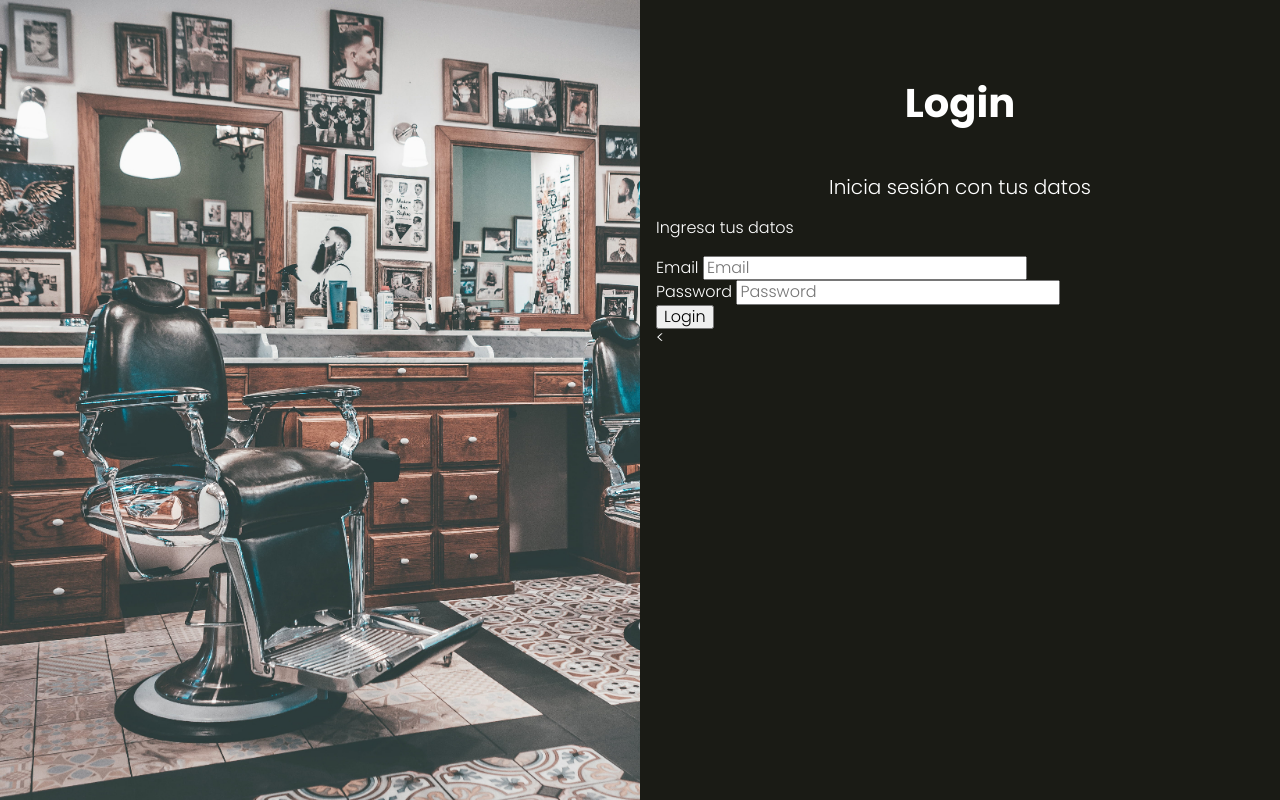
After one commit to Holyangelo/App_Salon_MVC, a PHP site: template views/auth/login.php in a window 1280 px wide. The commit adds this page. Run offline with PHP 8.4, Linux system fonts and the light colour scheme; the template is opened without the code that fills it, so the values that code supplies are empty.

Commit message:
1.1 login auth

```diff
--- a/controllers/LoginController.php
+++ b/controllers/LoginController.php
@@ -9,7 +9,8 @@ use MVC\Router;
 class LoginController{
 	//Creamos un metodo de inicio de sesion
 	public static function login(Router $router){
-		echo "LoginController";
+		$router->render('auth/login',[
+		]);
 	}
 
 	//Creamos el metodo para cerrar sesion
--- a/src/scss/app.scss
+++ b/src/scss/app.scss
@@ -1 +1,2 @@
 @use 'base';
+@use 'layout';
--- a/src/scss/base/_tipografia.scss
+++ b/src/scss/base/_tipografia.scss
@@ -22,3 +22,12 @@ p {
     color: v.$blanco;
     font-size: 2rem;
 }
+.nombre-pagina{
+    text-align: center;
+    margin: 5rem 0;
+    font-weight: v.$bold;
+}
+
+.descripcion-pagina{
+    text-align: center;
+}
--- /dev/null
+++ b/src/scss/layout/_UI.scss
@@ -0,0 +1,26 @@
+@use 'base/variables' as v;
+@use 'base/mixins' as m;
+
+.contenedor-app{
+	@include m.tablet {
+		display: grid;
+		grid-template-columns: repeat(2, 1fr);
+		min-height:100vh;
+	}
+
+	.imagen{
+		height: 30rem;
+		background-image: url('../img/1.jpg');
+		background-size: cover;
+		background-position:center center;
+		@include m.tablet{ //cuando estamos en pantalla desktop le agregamos el media query
+			height: auto !important; //auto para que tome todo el espacio disponible
+		}
+	}
+
+	.app{
+		width: 95%;
+		margin: 0 auto !important;
+		padding: 3rem 0; //lo mismo que 30px; rem = px * 10
+	}
+}
--- /dev/null
+++ b/src/scss/layout/_index.scss
@@ -0,0 +1 @@
+@forward 'ui';
--- /dev/null
+++ b/views/auth/login.php
@@ -0,0 +1,17 @@
+<h1 class="nombre-pagina">Login</h1>
+<p class="descripcion-pagina">Inicia sesión con tus datos</p>
+<!--Formulario-->
+<form class="formulario" method="post" action="/" enctype="multipart/form-data">
+    <legend>Ingresa tus datos</legend><br>
+    <div class="campo">
+        <label for="email">Email</label>
+        <input type="email" name="email" id="email" placeholder="Email" pattern="[a-z0-9._%+-]+@[a-z0-9.-]+\.[a-z]{2,4}$" required>
+    </div>
+    <div class="campo">
+        <label for="password">Password</label>
+        <input type="password" name="password" id="password" placeholder="Password" minlength="5" required>
+    </div>
+    <input type="submit" class="boton" name="login" id="login" value="Login">
+</form>
+<!--Acciones posteriores-->
+<
--- a/views/layout.php
+++ b/views/layout.php
@@ -8,8 +8,16 @@
     <link rel="stylesheet" href="build/css/app.css">
 </head>
 <body>
+    <div class="contenedor-app">
+        <div class="imagen"></div>
+        <div class="app">
+            <?php echo $contenido; ?>
+            </div>
+        </div>
+    </body>
 
-    <?php echo $contenido; ?>
 
-</body>
+
+    <!-- ========================================================================================-->
+    <!--Javascript Files -->
 </html>
```
Also changed, not shown: public/build/css/app.css, src/img/1.jpg (added), 6 other files.
